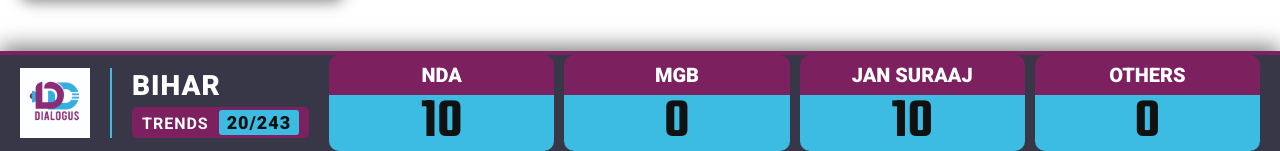
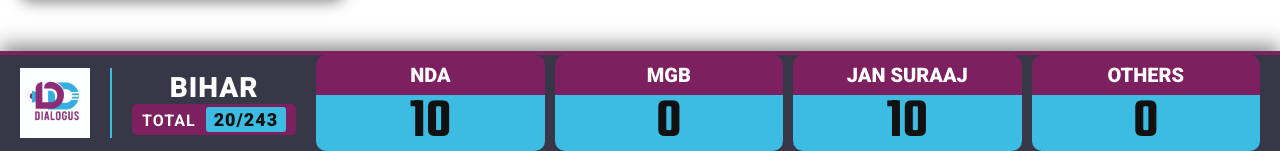
Before and after one commit to pandeyaditya02/html-overlay, a plain HTML site: page index.html in a window 1280 px wide. Shown: the part 649-800 px from the top of the page. Drawn offline with Linux system fonts and the light colour scheme.

Commit message:
minor changes

```diff
--- a/index.html
+++ b/index.html
@@ -32,7 +32,7 @@
         <div class="region-header">
             <span id="region-name">BIHAR</span>
             <div class="trends-box">
-                TRENDS
+                TOTAL
                 <span id="trends-tally" data-target-current="0" data-target-total="0">0/0</span>
             </div>
         </div>
--- a/style.css
+++ b/style.css
@@ -83,7 +83,8 @@ body {
 
 .party-leads-header,
 .party-won-header {
-    width: 60px; /* Fixed width for header */
+    width: 72px; /* Fixed width for header */
+    text-align: center; /* ALIGN HEADER TO CENTER */
 }
 /* --- End New Styles --- */
 
@@ -117,7 +118,7 @@ body {
     font-size: 22px;
     padding: 8px 5px;
     width: 60px; /* Fixed width */
-    text-align: center;
+    text-align: center; /* MODIFICATION 1: Leads and Won centered */
 }
 
 .party-leads {
@@ -166,6 +167,12 @@ body {
     font-weight: 900;
     font-size: 28px;
     letter-spacing: 1px;
+    /* MODIFICATION 2: Bihar in center of total */
+    display: flex;
+    flex-direction: column; /* Stack children vertically */
+    justify-content: center; /* Center items vertically */
+    height: 100%; /* Ensure it takes full height of its parent */
+    text-align: center; /* <-- ADD THIS LINE */
 }
 
 .trends-box {
@@ -173,8 +180,9 @@ body {
     font-size: 16px;
     padding: 5px 10px;
     border-radius: 5px;
-    margin-top: 5px;
+    /* margin-top: 5px; /* Removed, let flexbox handle spacing */
     font-weight: 700;
+    text-align: center; /* Center "TRENDS" text */
 }
 
 #trends-tally {
```
